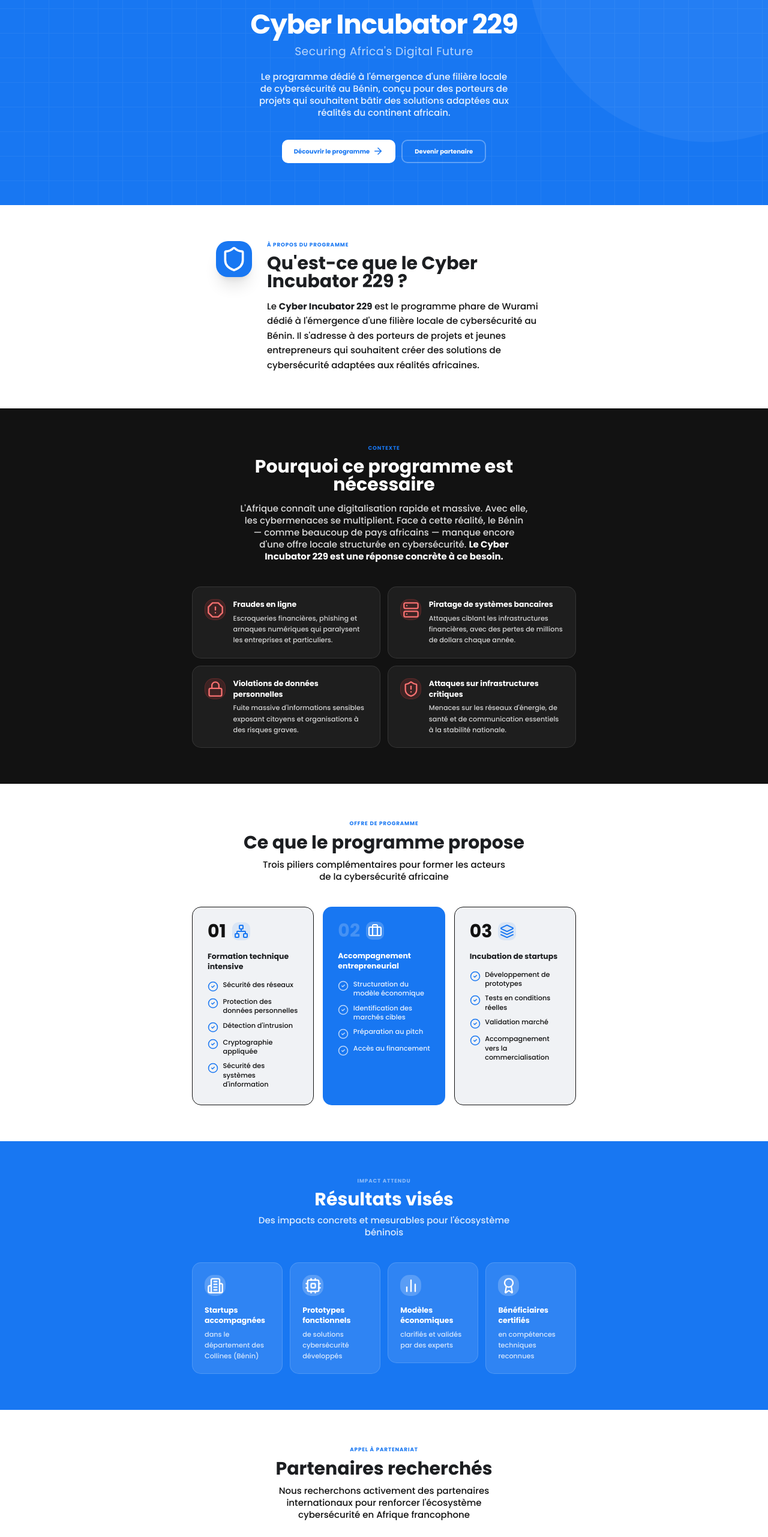
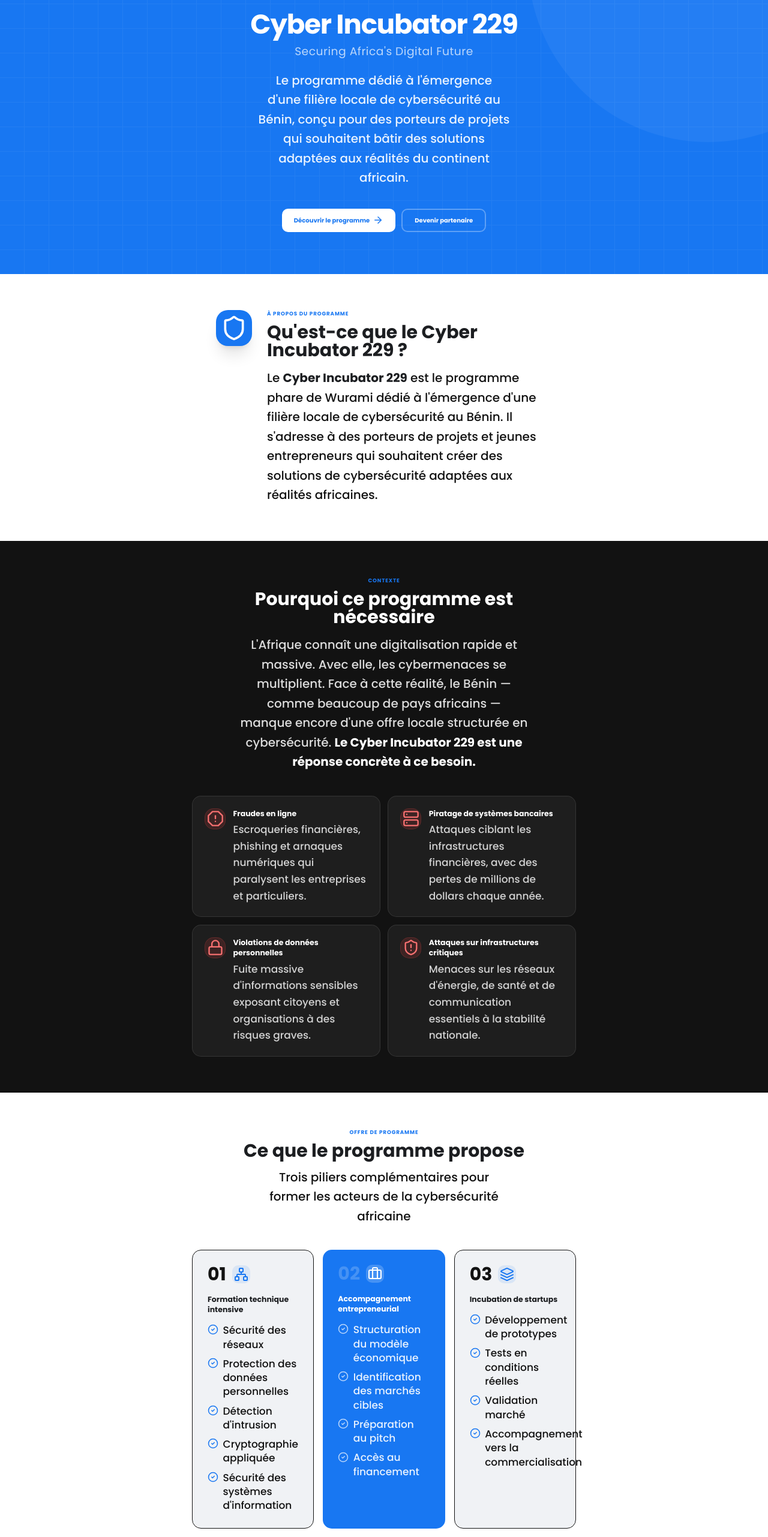
Before and after one commit to VOGLOSSOU/win-academy-fronend-app, a Next.js app: page /cyber-incubator-229 in a window 1280 px wide. Shown: the part 163-2726 px from the top of the page at 60% size. Built offline with nearby package versions, Linux system fonts and the light colour scheme; no server answers.

Commit message:
bug solved

```diff
--- a/src/app/cyber-incubator-229/page.tsx
+++ b/src/app/cyber-incubator-229/page.tsx
@@ -192,7 +192,7 @@
               <p className="text-2xl md:text-3xl text-white/70 font-light mb-8 tracking-wide">
                 Securing Africa&apos;s Digital Future
               </p>
-              <p className="text-white/90 text-xl md:text-2xl max-w-2xl mx-auto mb-14 leading-relaxed font-medium">
+              <p className="text-white/90 max-w-2xl mx-auto mb-14 leading-relaxed font-medium" style={{ fontSize: '20px' }}>
                 Le programme dédié à l&apos;émergence d&apos;une filière locale de cybersécurité au Bénin,
                 conçu pour des porteurs de projets qui souhaitent bâtir des solutions
                 adaptées aux réalités du continent africain.
@@ -235,7 +235,7 @@
                     <h2 className="text-3xl md:text-5xl font-bold text-dark mb-6 leading-tight">
                       Qu&apos;est-ce que le Cyber Incubator 229 ?
                     </h2>
-                    <p className="text-gray-800 text-2xl leading-relaxed font-medium">
+                    <p className="text-gray-800 leading-relaxed font-medium" style={{ fontSize: '20px' }}>
                       Le <strong className="text-dark">Cyber Incubator 229</strong> est le programme phare de Wurami
                       dédié à l&apos;émergence d&apos;une filière locale de cybersécurité au Bénin.
                       Il s&apos;adresse à des porteurs de projets et jeunes entrepreneurs qui souhaitent
@@ -259,7 +259,7 @@
                 <h2 className="text-4xl md:text-5xl font-bold text-white mb-6 leading-tight">
                   Pourquoi ce programme est nécessaire
                 </h2>
-                <p className="text-white/85 text-xl md:text-2xl leading-relaxed font-medium">
+                <p className="text-white/85 leading-relaxed font-medium" style={{ fontSize: '20px' }}>
                   L&apos;Afrique connaît une digitalisation rapide et massive. Avec elle, les cybermenaces
                   se multiplient. Face à cette réalité, le Bénin — comme beaucoup de pays africains —
                   manque encore d&apos;une offre locale structurée en cybersécurité.{' '}
@@ -281,7 +281,7 @@
                       </div>
                       <div>
                         <h3 className="text-white font-bold text-xl mb-2">{threat.label}</h3>
-                        <p className="text-white/80 text-lg leading-relaxed font-medium">{threat.desc}</p>
+                        <p className="text-white/80 leading-relaxed font-medium" style={{ fontSize: '17px' }}>{threat.desc}</p>
                       </div>
                     </div>
                   </div>
@@ -302,7 +302,7 @@
                 <h2 className="text-4xl md:text-5xl font-bold text-dark mb-5">
                   Ce que le programme propose
                 </h2>
-                <p className="text-gray-700 text-xl md:text-2xl max-w-2xl mx-auto leading-relaxed font-medium">
+                <p className="text-gray-700 max-w-2xl mx-auto leading-relaxed font-medium" style={{ fontSize: '20px' }}>
                   Trois piliers complémentaires pour former les acteurs de la cybersécurité africaine
                 </p>
               </div>
@@ -354,9 +354,10 @@
                             size={18}
                           />
                           <span
-                            className={`text-lg leading-snug font-medium ${
+                            className={`leading-snug font-medium ${
                               pillar.accent ? 'text-white/90' : 'text-gray-700'
                             }`}
+                            style={{ fontSize: '17px' }}
                           >
                             {item}
                           </span>
@@ -379,7 +380,7 @@
                   Impact attendu
                 </p>
                 <h2 className="text-4xl md:text-5xl font-bold text-white mb-4">Résultats visés</h2>
-                <p className="text-white/85 text-xl md:text-2xl max-w-2xl mx-auto font-medium">
+                <p className="text-white/85 max-w-2xl mx-auto font-medium" style={{ fontSize: '20px' }}>
                   Des impacts concrets et mesurables pour l&apos;écosystème béninois
                 </p>
               </div>
@@ -393,7 +394,7 @@
                       <result.icon className="text-white" size={28} />
                     </div>
                     <p className="text-white font-bold text-xl mb-2 leading-snug">{result.label}</p>
-                    <p className="text-white/80 text-lg leading-relaxed font-medium">{result.detail}</p>
+                    <p className="text-white/80 leading-relaxed font-medium" style={{ fontSize: '17px' }}>{result.detail}</p>
                   </div>
                 </AnimatedSection>
               ))}
@@ -412,7 +413,7 @@
                 <h2 className="text-4xl md:text-5xl font-bold text-dark mb-5">
                   Partenaires recherchés
                 </h2>
-                <p className="text-gray-700 text-xl md:text-2xl max-w-2xl mx-auto leading-relaxed font-medium">
+                <p className="text-gray-700 max-w-2xl mx-auto leading-relaxed font-medium" style={{ fontSize: '20px' }}>
                   Nous recherchons activement des partenaires internationaux pour renforcer
                   l&apos;écosystème cybersécurité en Afrique francophone
                 </p>
@@ -427,7 +428,7 @@
                       <partner.icon className="text-primary" size={28} />
                     </div>
                     <h3 className="text-xl font-bold text-dark mb-3">{partner.title}</h3>
-                    <p className="text-gray-700 text-lg leading-relaxed font-medium">{partner.description}</p>
+                    <p className="text-gray-700 leading-relaxed font-medium" style={{ fontSize: '17px' }}>{partner.description}</p>
                   </div>
                 </AnimatedSection>
               ))}
@@ -442,7 +443,7 @@
                   </div>
                   <div className="text-center md:text-left flex-1">
                     <h3 className="text-2xl font-bold text-dark mb-3">Intéressé par un partenariat ?</h3>
-                    <p className="text-gray-700 text-xl mb-6 leading-relaxed font-medium">
+                    <p className="text-gray-700 mb-6 leading-relaxed font-medium" style={{ fontSize: '18px' }}>
                       Contactez-nous pour discuter des modalités de collaboration
                       et rejoindre le Cyber Incubator 229.
                     </p>
@@ -475,7 +476,7 @@
                   <h2 className="text-3xl md:text-4xl font-bold text-white leading-snug mb-4">
                     Ensemble, sécurisons l&apos;avenir numérique de l&apos;Afrique
                   </h2>
-                  <p className="text-white/80 text-xl leading-relaxed font-medium">
+                  <p className="text-white/80 leading-relaxed font-medium" style={{ fontSize: '18px' }}>
                     Le Cyber Incubator 229 est une opportunité unique de contribuer
                     à la souveraineté numérique du Bénin et du continent africain.
                   </p>
```
